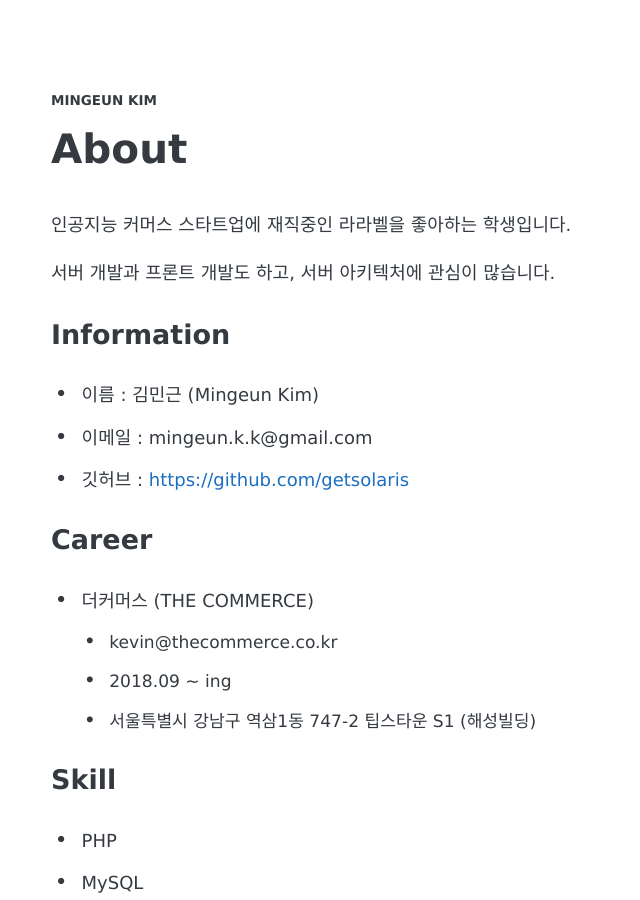
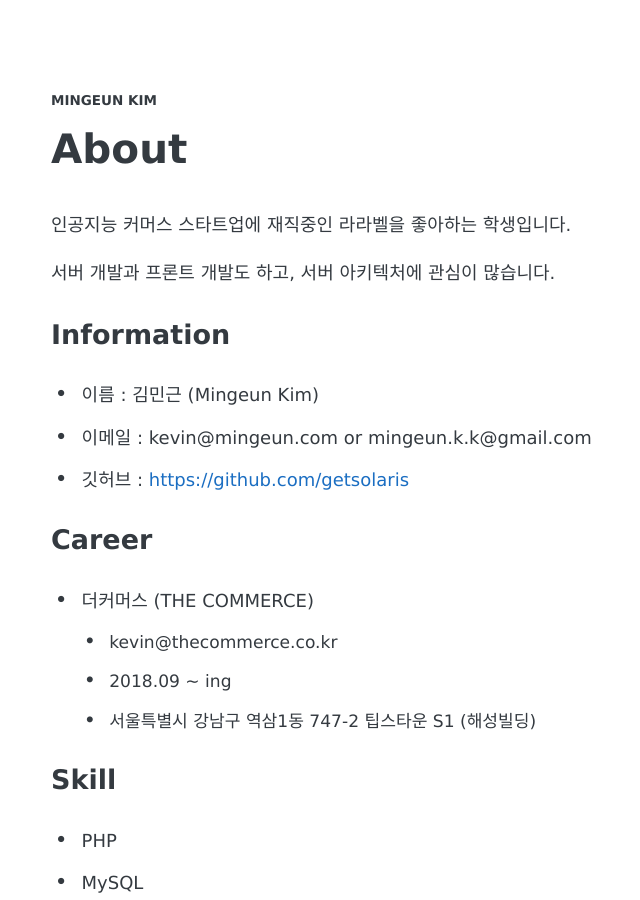
Before and after one commit to mingeunkim/mingeunkim.github.io, a Jekyll site: the page built from about.md, in a window 1280 px wide and 900 px high. Shown: the whole window, without its empty margins (175-815 px from the left). Built offline with Jekyll 4.4.1, drawn with Linux system fonts in a browser that asks for light colours; some web fonts are replaced.

Commit message:
이메일 업데이트

```diff
--- a/about.md
+++ b/about.md
@@ -9,7 +9,7 @@ permalink: /about/
 
 ### Information
 - 이름 : 김민근 (Mingeun Kim)
-- 이메일 : mingeun.k.k@gmail.com
+- 이메일 : kevin@mingeun.com or mingeun.k.k@gmail.com
 - 깃허브 : [https://github.com/getsolaris](https://github.com/getsolaris)
 
 ### Career
```
